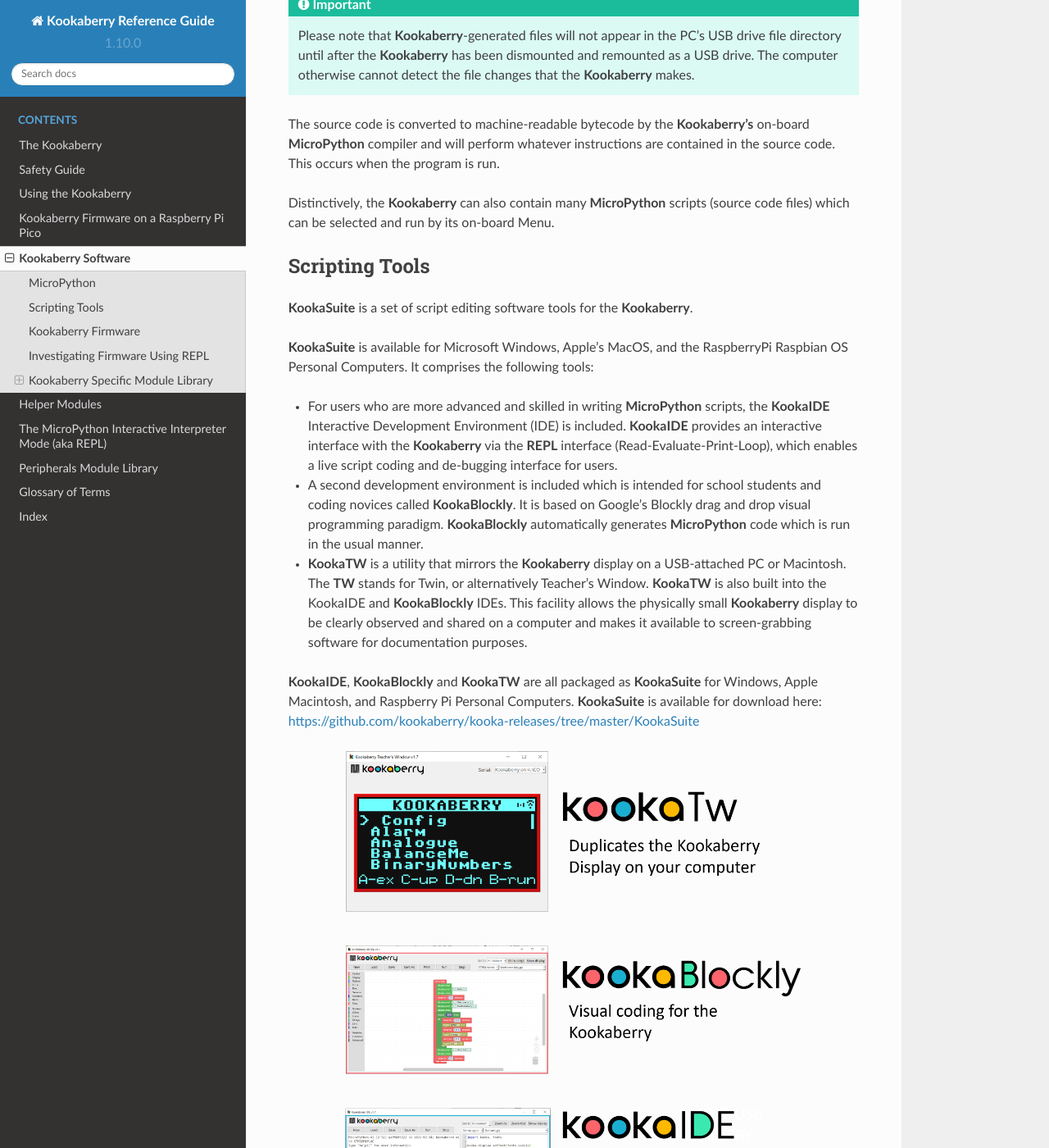
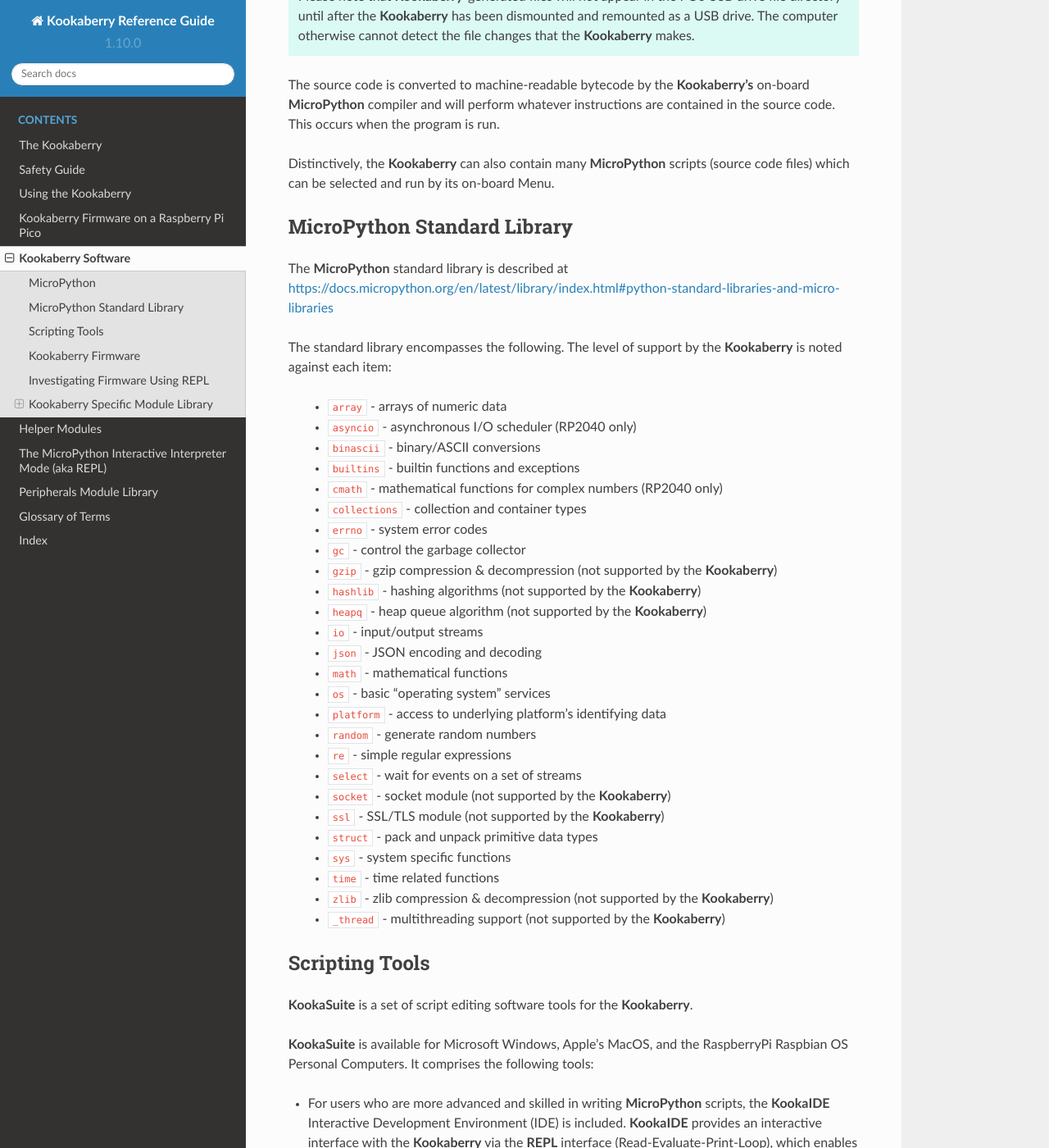
Before and after one commit to TDStrasser/Kookaberry-Reference-Guide, a Sphinx documentation site: the page built from docs/source/software.rst, in a window 1280 px wide and 1400 px high, scrolled down 658 px. Shown: the whole window at 82% size. Built offline with Sphinx 7.4.7 and the Read the Docs theme 2.0.0, drawn with Linux system fonts in a browser that asks for light colours; some of the changed text lies outside the part shown.

Commit message:
Improved description of standard library

```diff
--- a/docs/source/software.rst
+++ b/docs/source/software.rst
@@ -27,7 +25,44 @@
 The source code is converted to machine-readable bytecode by the **Kookaberry’s** on-board **MicroPython** compiler and will perform whatever instructions
 are contained in the source code.  This occurs when the program is run.
 
-Distinctively, the **Kookaberry** can also contain many **MicroPython** scripts (source code files) which can be selected and run by its on-board Menu.
+Distinctively, the **Kookaberry** can also contain many **MicroPython** scripts (source code files)
+which can be selected and run by its on-board Menu.
+
+MicroPython Standard Library
+----------------------------
+
+The **MicroPython** standard library is described at
+https://docs.micropython.org/en/latest/library/index.html#python-standard-libraries-and-micro-libraries
+
+The standard library encompasses the following.  The level of support by the **Kookaberry** is noted against each item:
+
+  - ``array`` - arrays of numeric data
+  - ``asyncio`` - asynchronous I/O scheduler (RP2040 only)
+  - ``binascii`` - binary/ASCII conversions
+  - ``builtins`` - builtin functions and exceptions
+  - ``cmath`` - mathematical functions for complex numbers (RP2040 only)
+  - ``collections`` - collection and container types
+  - ``errno`` - system error codes
+  - ``gc`` - control the garbage collector
+  - ``gzip`` - gzip compression & decompression (not supported by the **Kookaberry**)
+  - ``hashlib`` - hashing algorithms (not supported by the **Kookaberry**)
+  - ``heapq`` - heap queue algorithm (not supported by the **Kookaberry**)
+  - ``io`` - input/output streams
+  - ``json`` - JSON encoding and decoding
+  - ``math`` - mathematical functions
+  - ``os`` - basic “operating system” services
+  - ``platform`` - access to underlying platform’s identifying data
+  - ``random`` - generate random numbers
+  - ``re`` - simple regular expressions
+  - ``select`` - wait for events on a set of streams
+  - ``socket`` - socket module (not supported by the **Kookaberry**)
+  - ``ssl`` - SSL/TLS module (not supported by the **Kookaberry**)
+  - ``struct`` - pack and unpack primitive data types
+  - ``sys`` - system specific functions
+  - ``time`` - time related functions
+  - ``zlib`` - zlib compression & decompression (not supported by the **Kookaberry**)
+  - ``_thread`` - multithreading support (not supported by the **Kookaberry**)
+
 
 Scripting Tools
 ---------------
```
Also changed, not shown: other parts of docs/source/software.rst (+3 -5 lines).
